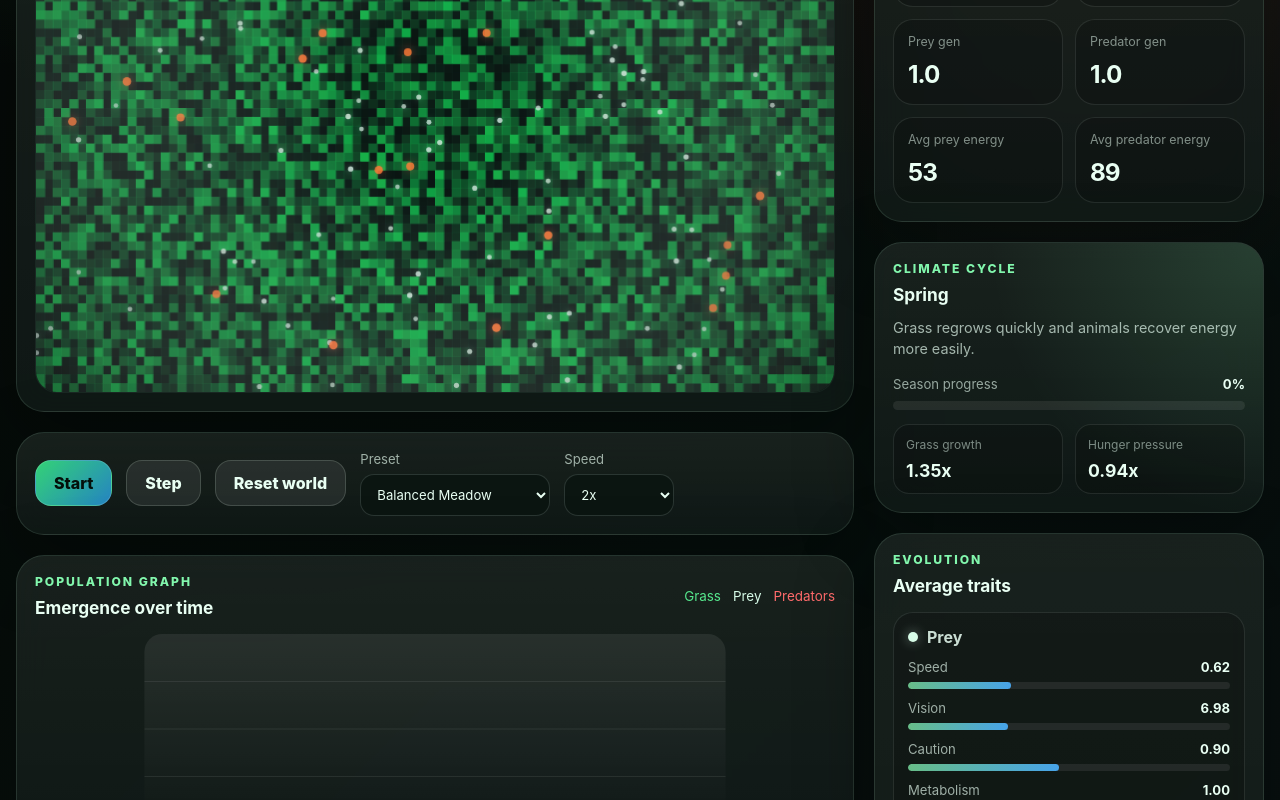
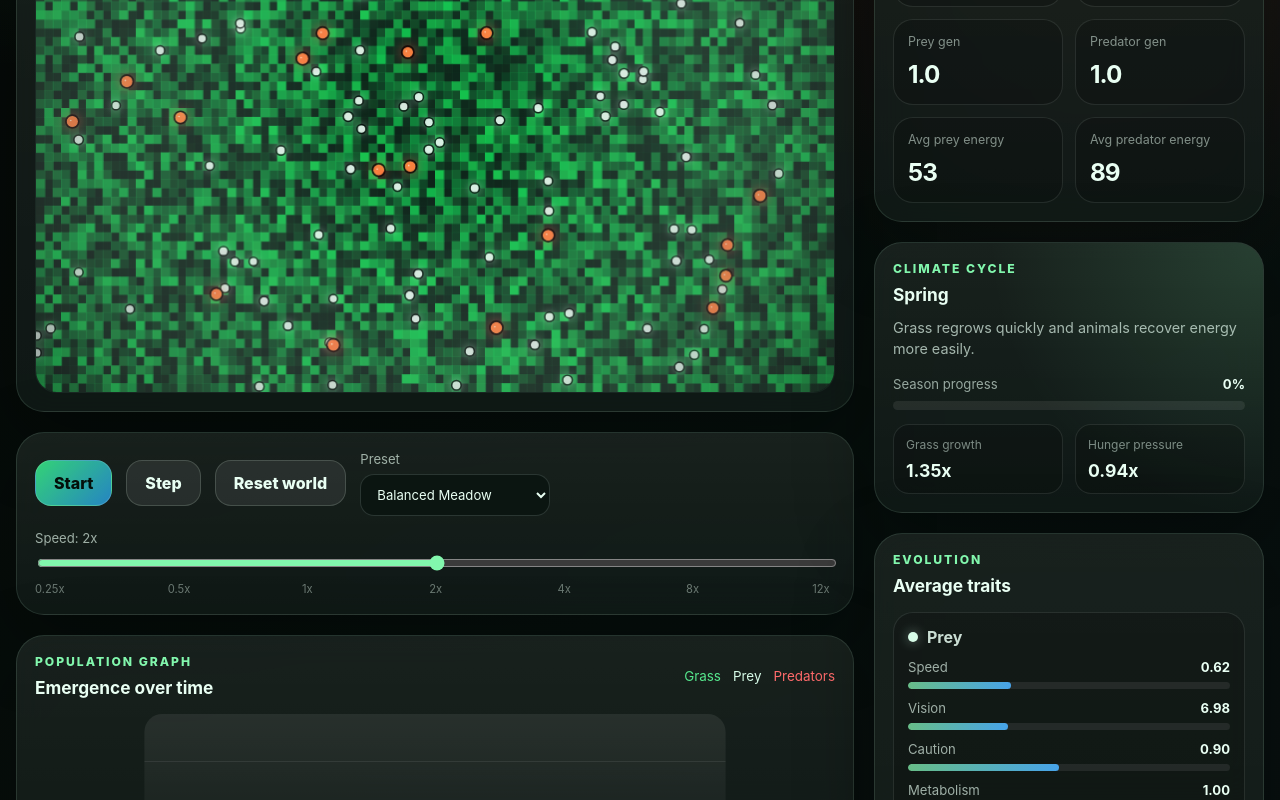
Before and after one commit to maurits2905/ecopulse, a React (Vite) app: page / in a window 1280 px wide. Shown: the part 473-1273 px from the top of the page. Built offline with nearby package versions, Linux system fonts and the light colour scheme.

Commit message:
Improve time slider, agent visibility and seasonal atmosphere

```diff
--- a/src/components/ControlPanel.jsx
+++ b/src/components/ControlPanel.jsx
@@ -1,14 +1,11 @@
 import { PRESETS } from "../simulation/presets";
 
-const SPEED_OPTIONS = [
-  { value: 0.25, label: "0.25x" },
-  { value: 0.5, label: "0.5x" },
-  { value: 1, label: "1x" },
-  { value: 2, label: "2x" },
-  { value: 4, label: "4x" },
-  { value: 8, label: "8x" },
-  { value: 12, label: "12x" }
-];
+const SPEED_MARKS = [0.25, 0.5, 1, 2, 4, 8, 12];
+
+function getSpeedLabel(speed) {
+  if (speed < 1) return `${speed.toFixed(2).replace(/0$/, "")}x`;
+  return `${speed}x`;
+}
 
 export default function ControlPanel({
   running,
@@ -23,7 +20,10 @@ export default function ControlPanel({
   return (
     <section className="panel control-panel">
       <div className="control-row">
-        <button className={running ? "button danger" : "button primary"} onClick={() => setRunning(!running)}>
+        <button
+          className={running ? "button danger" : "button primary"}
+          onClick={() => setRunning(!running)}
+        >
           {running ? "Pause" : "Start"}
         </button>
 
@@ -46,15 +46,22 @@ export default function ControlPanel({
           </select>
         </label>
 
-        <label className="field compact speed-select">
-          <span>Speed</span>
-          <select value={speed} onChange={(event) => setSpeed(Number(event.target.value))}>
-            {SPEED_OPTIONS.map((option) => (
-              <option key={option.value} value={option.value}>
-                {option.label}
-              </option>
+        <label className="field speed-field">
+          <span>Speed: {getSpeedLabel(speed)}</span>
+          <input
+            type="range"
+            min="0"
+            max={SPEED_MARKS.length - 1}
+            step="1"
+            value={SPEED_MARKS.indexOf(speed)}
+            onChange={(event) => setSpeed(SPEED_MARKS[Number(event.target.value)])}
+          />
+
+          <div className="speed-marks">
+            {SPEED_MARKS.map((mark) => (
+              <span key={mark}>{getSpeedLabel(mark)}</span>
             ))}
-          </select>
+          </div>
         </label>
       </div>
     </section>
--- a/src/rendering/drawWorld.js
+++ b/src/rendering/drawWorld.js
@@ -25,13 +25,44 @@ export function drawWorld(canvas, world) {
   const cellWidth = viewWidth / world.width;
   const cellHeight = viewHeight / world.height;
 
+  drawSeasonBackground(ctx, world, viewWidth, viewHeight);
   drawGrass(ctx, world, cellWidth, cellHeight);
+  drawSeasonAtmosphere(ctx, world, viewWidth, viewHeight);
   drawAgents(ctx, world, cellWidth, cellHeight);
   drawVignette(ctx, viewWidth, viewHeight);
 }
 
+function drawSeasonBackground(ctx, world, width, height) {
+  const seasonKey = world.stats?.season?.key;
+
+  const colors = {
+    spring: ["rgba(80, 255, 160, 0.08)", "rgba(7, 16, 13, 0)"],
+    summer: ["rgba(255, 210, 90, 0.055)", "rgba(7, 16, 13, 0)"],
+    autumn: ["rgba(255, 125, 55, 0.07)", "rgba(7, 16, 13, 0)"],
+    winter: ["rgba(140, 190, 255, 0.085)", "rgba(7, 16, 13, 0)"],
+  };
+
+  const selected = colors[seasonKey] ?? colors.summer;
+
+  const gradient = ctx.createRadialGradient(
+    width * 0.72,
+    height * 0.18,
+    0,
+    width * 0.72,
+    height * 0.18,
+    width * 0.85,
+  );
+
+  gradient.addColorStop(0, selected[0]);
+  gradient.addColorStop(1, selected[1]);
+
+  ctx.fillStyle = gradient;
+  ctx.fillRect(0, 0, width, height);
+}
+
 function drawGrass(ctx, world, cellWidth, cellHeight) {
   const maxGrass = world.settings.grassMax;
+  const seasonKey = world.stats?.season?.key;
 
   for (let y = 0; y < world.height; y++) {
     for (let x = 0; x < world.width; x++) {
@@ -39,12 +70,30 @@ function drawGrass(ctx, world, cellWidth, cellHeight) {
       const amount = cell.grass / maxGrass;
       const fertilityGlow = Math.min(1, cell.fertility / 1.35);
 
-      const green = Math.floor(35 + amount * 145);
-      const alpha = 0.26 + amount * 0.72;
+      let red = Math.floor(8 + fertilityGlow * 16);
+      let green = Math.floor(35 + amount * 145);
+      let blue = Math.floor(34 + amount * 40);
 
-      ctx.fillStyle = `rgba(${Math.floor(8 + fertilityGlow * 16)}, ${green}, ${Math.floor(
-        34 + amount * 40,
-      )}, ${alpha})`;
+      if (seasonKey === "autumn") {
+        red += 18;
+        green -= 8;
+        blue -= 10;
+      }
+
+      if (seasonKey === "winter") {
+        red += 10;
+        green -= 22;
+        blue += 28;
+      }
+
+      if (seasonKey === "spring") {
+        green += 18;
+        blue += 4;
+      }
+
+      const alpha = 0.28 + amount * 0.7;
+
+      ctx.fillStyle = `rgba(${red}, ${green}, ${blue}, ${alpha})`;
 
       ctx.fillRect(
         x * cellWidth,
@@ -57,6 +106,8 @@ function drawGrass(ctx, world, cellWidth, cellHeight) {
 }
 
 function drawAgents(ctx, world, cellWidth, cellHeight) {
+  ctx.shadowBlur = 0;
+
   for (const prey of world.prey) {
     const energyRatio = Math.min(
       1,
@@ -67,25 +118,33 @@ function drawAgents(ctx, world, cellWidth, cellHeight) {
 
     const x = prey.x * cellWidth;
     const y = prey.y * cellHeight;
-    const radius = 1.6 + energyRatio * 1.1 + speedRatio * 0.5;
 
-    const blue = Math.floor(200 + cautionRatio * 45);
-    const green = Math.floor(220 + speedRatio * 28);
+    const radius =
+      Math.max(3.2, Math.min(cellWidth, cellHeight) * 0.34) + energyRatio * 1.2;
+
+    const red = Math.floor(215 + speedRatio * 30);
+    const green = Math.floor(245);
+    const blue = Math.floor(220 + cautionRatio * 35);
 
     ctx.beginPath();
-    ctx.fillStyle = `rgba(${Math.floor(190 + speedRatio * 45)}, ${green}, ${blue}, ${
-      0.52 + energyRatio * 0.42
-    })`;
-    ctx.shadowColor = "rgba(166, 255, 220, 0.45)";
-    ctx.shadowBlur = 6;
+    ctx.shadowColor = "rgba(215, 255, 235, 0.85)";
+    ctx.shadowBlur = 10;
+    ctx.fillStyle = `rgba(${red}, ${green}, ${blue}, ${0.92})`;
     ctx.arc(x, y, radius, 0, Math.PI * 2);
     ctx.fill();
 
+    ctx.shadowBlur = 0;
+    ctx.beginPath();
+    ctx.strokeStyle = "rgba(4, 10, 8, 0.85)";
+    ctx.lineWidth = 1.4;
+    ctx.arc(x, y, radius + 0.8, 0, Math.PI * 2);
+    ctx.stroke();
+
     if (prey.generation > 4) {
       ctx.beginPath();
-      ctx.strokeStyle = "rgba(255,255,255,0.18)";
+      ctx.strokeStyle = "rgba(255,255,255,0.32)";
       ctx.lineWidth = 1;
-      ctx.arc(x, y, radius + 1.4, 0, Math.PI * 2);
+      ctx.arc(x, y, radius + 2.4, 0, Math.PI * 2);
       ctx.stroke();
     }
   }
@@ -100,27 +159,78 @@ function drawAgents(ctx, world, cellWidth, cellHeight) {
 
     const x = predator.x * cellWidth;
     const y = predator.y * cellHeight;
-    const radius = 2.7 + energyRatio * 1.6 + aggressionRatio * 0.8;
+
+    const radius =
+      Math.max(4.3, Math.min(cellWidth, cellHeight) * 0.46) + energyRatio * 1.8;
 
     ctx.beginPath();
-    ctx.fillStyle = `rgba(255, ${Math.floor(70 + speedRatio * 95)}, ${Math.floor(
-      70 - aggressionRatio * 30,
-    )}, ${0.62 + energyRatio * 0.35})`;
-    ctx.shadowColor = "rgba(255, 80, 80, 0.55)";
-    ctx.shadowBlur = 9;
+    ctx.shadowColor = "rgba(255, 80, 80, 0.9)";
+    ctx.shadowBlur = 13;
+    ctx.fillStyle = `rgba(255, ${Math.floor(82 + speedRatio * 85)}, ${Math.floor(
+      78 - aggressionRatio * 28,
+    )}, 0.96)`;
     ctx.arc(x, y, radius, 0, Math.PI * 2);
+    ctx.fill();
+
+    ctx.shadowBlur = 0;
+    ctx.beginPath();
+    ctx.strokeStyle = "rgba(20, 2, 2, 0.9)";
+    ctx.lineWidth = 1.6;
+    ctx.arc(x, y, radius + 0.9, 0, Math.PI * 2);
+    ctx.stroke();
+
+    ctx.beginPath();
+    ctx.fillStyle = "rgba(255, 235, 210, 0.85)";
+    ctx.arc(
+      x - radius * 0.28,
+      y - radius * 0.18,
+      Math.max(0.8, radius * 0.13),
+      0,
+      Math.PI * 2,
+    );
     ctx.fill();
 
     if (predator.generation > 4) {
       ctx.beginPath();
-      ctx.strokeStyle = "rgba(255,160,120,0.25)";
+      ctx.strokeStyle = "rgba(255,180,130,0.36)";
       ctx.lineWidth = 1.2;
-      ctx.arc(x, y, radius + 1.8, 0, Math.PI * 2);
+      ctx.arc(x, y, radius + 2.8, 0, Math.PI * 2);
       ctx.stroke();
     }
   }
 
   ctx.shadowBlur = 0;
+}
+
+function drawSeasonAtmosphere(ctx, world, width, height) {
+  const seasonKey = world.stats?.season?.key;
+
+  if (!seasonKey) return;
+
+  const overlays = {
+    spring: "rgba(80, 255, 160, 0.025)",
+    summer: "rgba(255, 220, 100, 0.018)",
+    autumn: "rgba(255, 128, 64, 0.035)",
+    winter: "rgba(160, 205, 255, 0.045)",
+  };
+
+  ctx.fillStyle = overlays[seasonKey] ?? "rgba(255,255,255,0)";
+  ctx.fillRect(0, 0, width, height);
+
+  if (seasonKey === "winter") {
+    ctx.globalAlpha = 0.08;
+    ctx.fillStyle = "#dbeeff";
+
+    for (let i = 0; i < 55; i++) {
+      const x = (i * 97 + world.tick * 0.12) % width;
+      const y = (i * 53 + world.tick * 0.26) % height;
+      ctx.beginPath();
+      ctx.arc(x, y, 1.2, 0, Math.PI * 2);
+      ctx.fill();
+    }
+
+    ctx.globalAlpha = 1;
+  }
 }
 
 function drawVignette(ctx, width, height) {
--- a/src/styles.css
+++ b/src/styles.css
@@ -692,3 +692,32 @@ input[type="range"] {
 .season-effects strong {
   font-size: 1.1rem;
 }
+
+.speed-field {
+  flex: 1;
+  min-width: 320px;
+}
+
+.speed-marks {
+  display: flex;
+  justify-content: space-between;
+  gap: 8px;
+  margin-top: 2px;
+  color: rgba(233, 255, 243, 0.42);
+  font-size: 0.7rem;
+}
+
+.speed-marks span {
+  min-width: 28px;
+  text-align: center;
+}
+
+@media (max-width: 760px) {
+  .speed-field {
+    min-width: 100%;
+  }
+
+  .speed-marks {
+    font-size: 0.65rem;
+  }
+}
```
